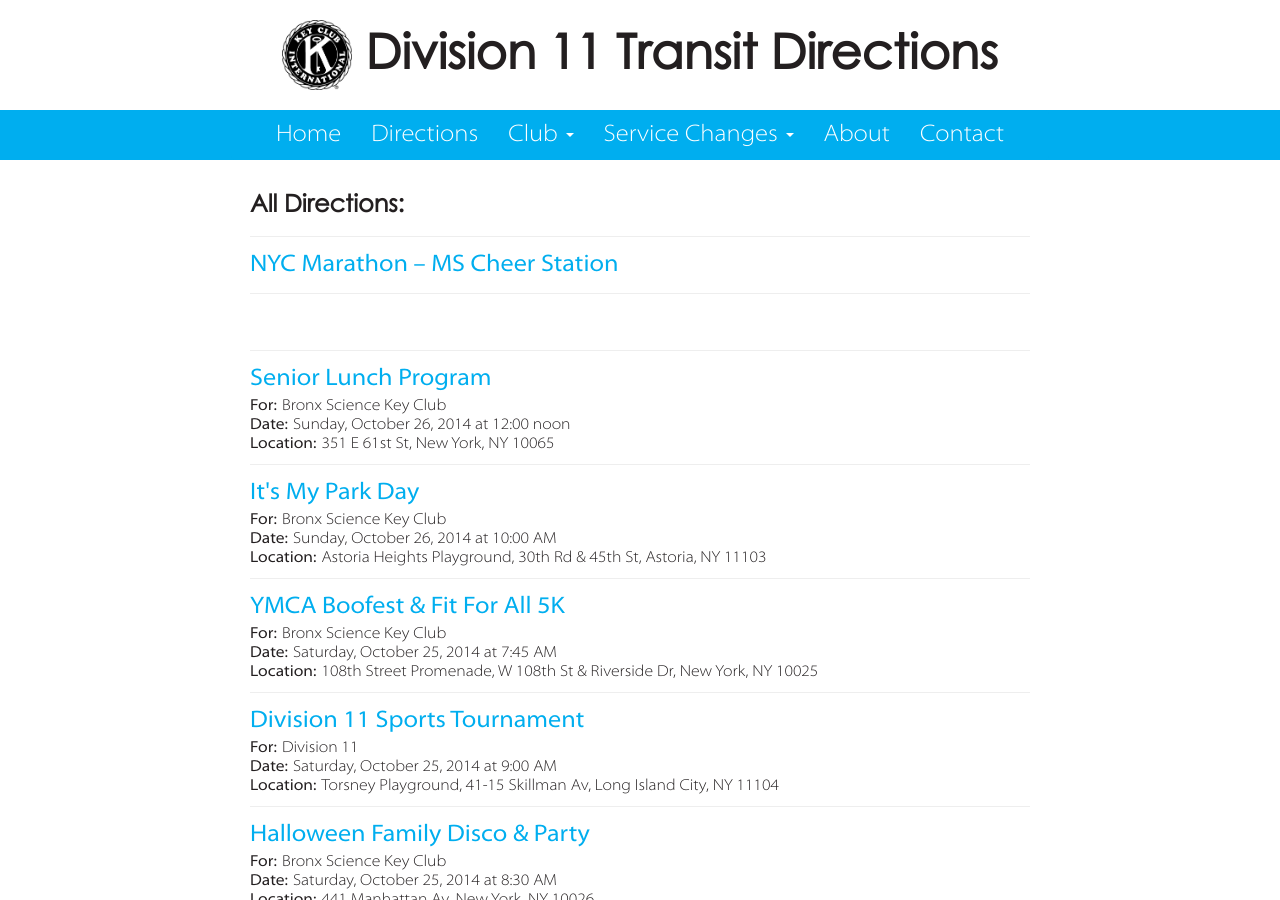
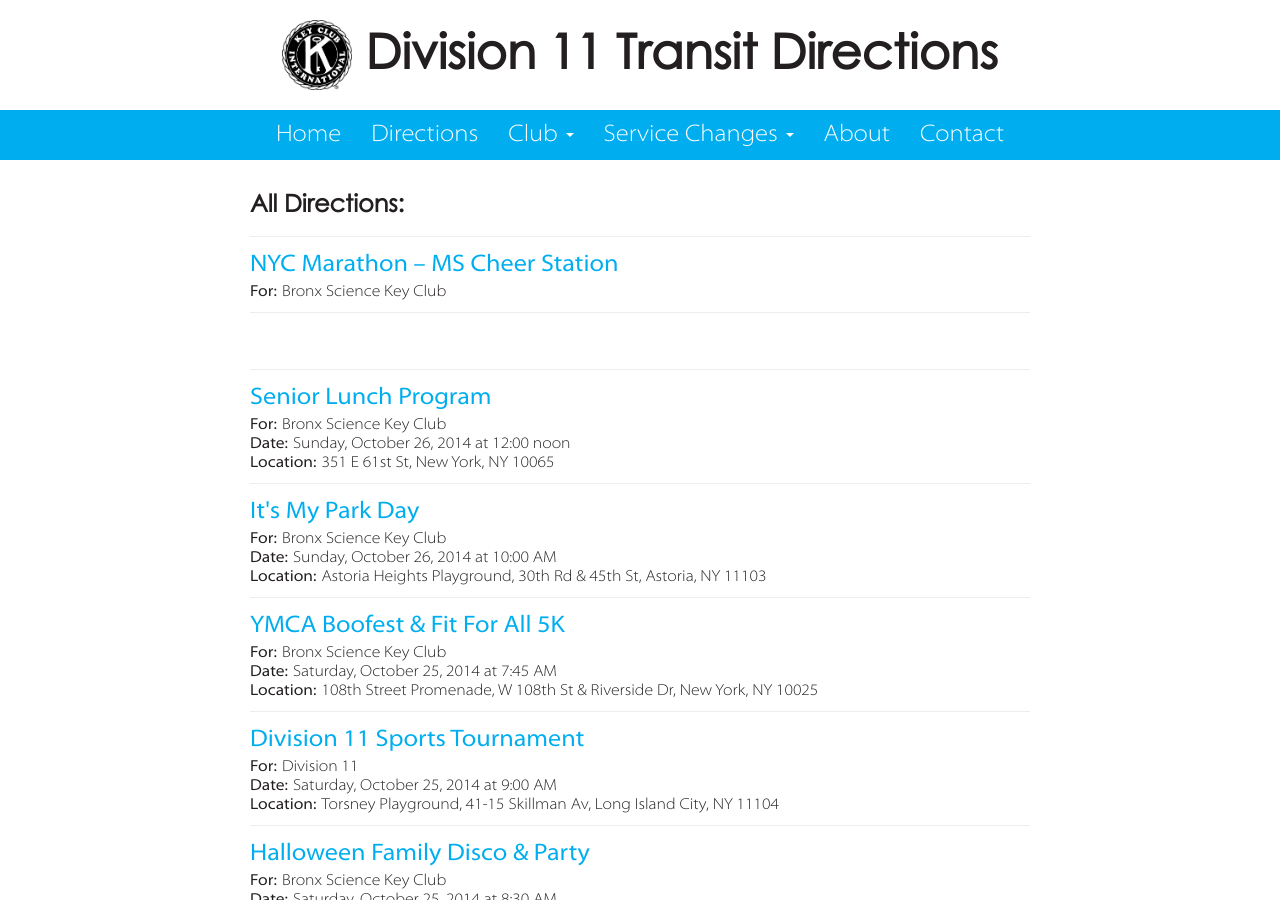
Before and after one commit to d11directions/d11directions.github.io, a Jekyll site: the page built from directions/index.html, in a window 1280 px wide and 900 px high. Built offline with Jekyll 4.4.1, drawn with Linux system fonts in a browser that asks for light colours.

Commit message:
Update NYC Marathon MS Cheer Station: add for

```diff
--- a/_posts/2014-11-02-NYC_Marathon_MS_Cheer_Station.html
+++ b/_posts/2014-11-02-NYC_Marathon_MS_Cheer_Station.html
@@ -1,4 +1,6 @@
 ---
-layout: default
+layout: direction
 title: NYC Marathon &ndash; MS Cheer Station
+for: Bronx Science Key Club
+tags: [bxsci]
 ---
```
